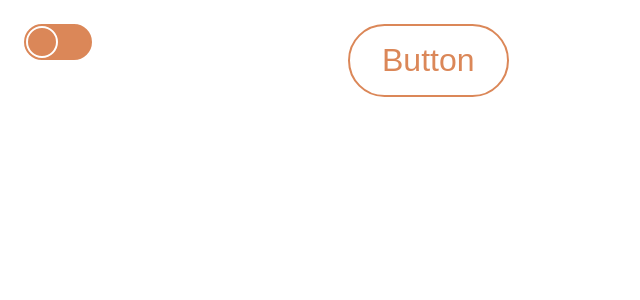
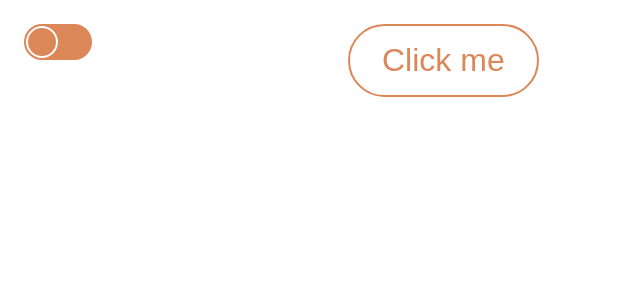
Before and after one commit to TimothyRedPanda/component_library, a React (Vite) app: page / in a window 1280 px wide. Shown: the top 300 px of the page, without its empty margins (0-640 px from the left). Built offline with nearby package versions, Linux system fonts and the light colour scheme.

Commit message:
Making better use of props

```diff
--- a/src/app.tsx
+++ b/src/app.tsx
@@ -6,7 +6,7 @@ function App() {
 		<>
 			<div className="wrapper">
 				<SlideButton />
-				<Button>Button</Button>
+				<Button text="Click me" />
 			</div>
 		</>
 	);
--- a/src/components/button/button.tsx
+++ b/src/components/button/button.tsx
@@ -4,7 +4,10 @@ import "./button.scss";
 const buttonTransition = { transition: 0.25, ease: "easeInOut" };
 const buttonVariants = { y: -5, backgroundColor: "#db8758", color: "#fff" };
 
-function Button({ children }: { children: React.ReactNode }) {
+interface ButtonProps {
+	text: string;
+}
+function Button(props: ButtonProps) {
 	return (
 		<>
 			<motion.button
@@ -13,7 +16,7 @@ function Button({ children }: { children: React.ReactNode }) {
 				transition={buttonTransition}
 				whileTap={{ scale: 0.95 }}
 			>
-				{children}
+				{props.text}
 			</motion.button>
 		</>
 	);
--- a/src/components/slide-button/slideBtn.tsx
+++ b/src/components/slide-button/slideBtn.tsx
@@ -3,9 +3,9 @@ import React, { useState } from "react";
 import "./slideBtn.scss";
 
 function SlideButton() {
-	const [isOn, setIsOn] = useState(false);
+	const [on, setison] = useState(false);
 	const toggleSwitch = () => {
-		setIsOn(!isOn);
+		setison(!on);
 	};
 
 	const switchTransition = {
@@ -17,10 +17,10 @@ function SlideButton() {
 		<>
 			<motion.div
 				className="slideContainer"
-				data-isOn={isOn}
+				data-ison={on}
 				onClick={toggleSwitch}
 				animate={{
-					backgroundColor: isOn ? "#fff" : "#db8758",
+					backgroundColor: on ? "#fff" : "#db8758",
 				}}
 			>
 				<motion.button
```
Also changed, not shown: package.json (+8 -4 lines), 1 other file (tests, documents, lock files or other folders).
